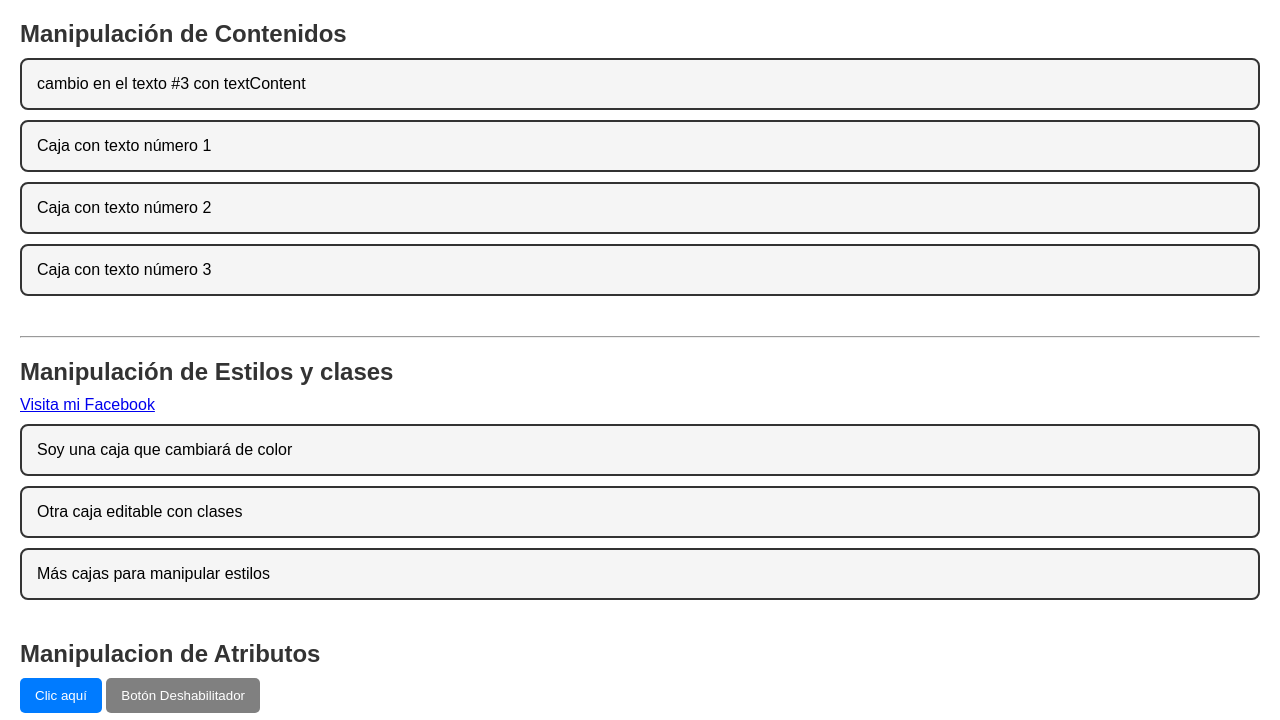
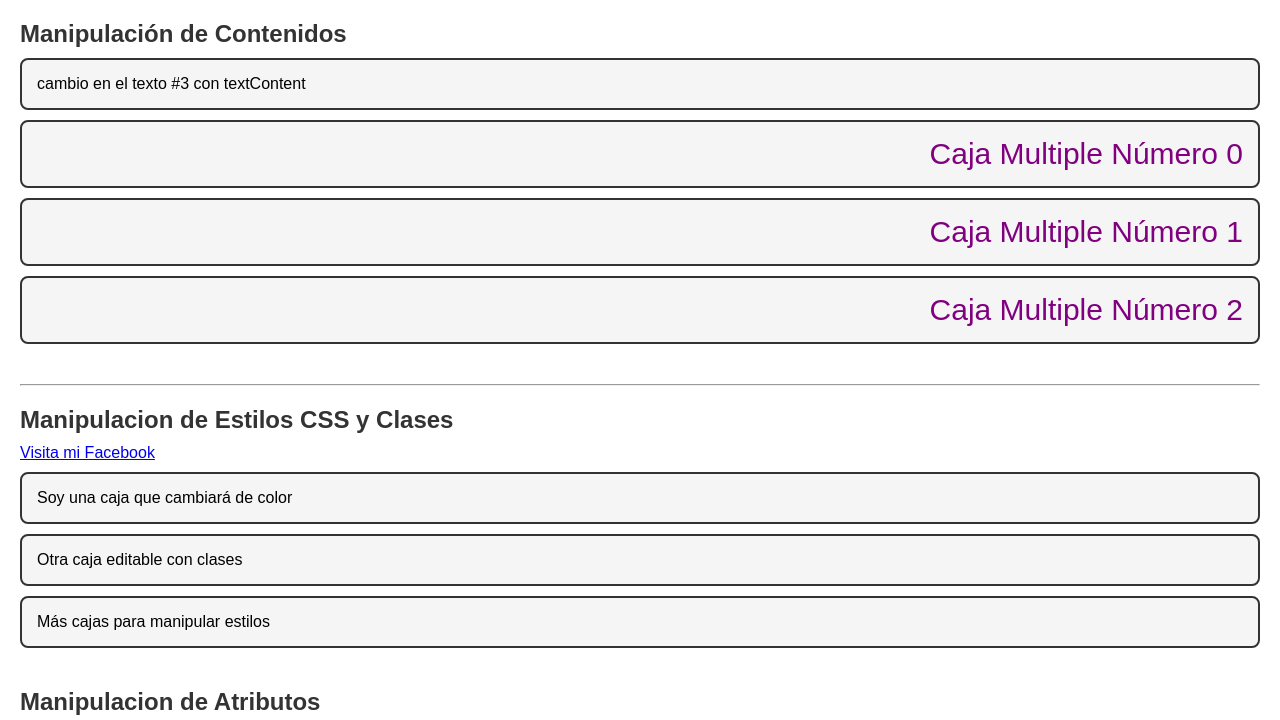
Before and after one commit to juana0504/Manipulacion_del-_DOM_1, a plain HTML site: page index.html in a window 1280 px wide. Shown: the top 720 px of the page. Drawn offline with Linux system fonts and the light colour scheme.

Commit message:
cambiar contenidos multiples elementos

```diff
--- a/index.html
+++ b/index.html
@@ -7,17 +7,18 @@
     <link rel="stylesheet" href="css/style.css">
 </head>
 <body>
+    <!--Contenidos-->
     <section id="contenidos">
         <h2>Manipulación de Contenidos</h2>
         <div id="caja-unica" class="caja">Texto original en una caja única</div>
-        <div class="caja">Caja con texto número 1</div>
-        <div class="caja">Caja con texto número 2</div>
-        <div class="caja">Caja con texto número 3</div>
+        <div class="caja caja-contenidos">Caja con texto número 1</div>
+        <div class="caja caja-contenidos">Caja con texto número 2</div>
+        <div class="caja caja-contenidos">Caja con texto número 3</div>
     </section>
     <hr>
     <!--ESTILOS Y clases-->
     <section id="estilos">
-        <h2>Manipulación de Estilos y clases</h2>
+        <h2 id="manipulacion">Manipulación de Estilos y clases</h2>
         <a href="https://www.facebook.com/?stype=lo&flo=1&deoia=1&jlou=Afcd0gASOdV1pFFmxXGvsnIEeQcrKcUOW6yOQmHUbfTEVhj4w3qVA1_Ih-dbXytB90S2DnxjepLuPOwSaxcDrBae-Ym-7Okf9bgCkO4Z8vRGAQ&smuh=32716&lh=Ac9L77F9DlBEsHLypvw">Visita mi Facebook</a>
         <div id="estilo-unico" class="caja">Soy una caja que cambiará de color</div>
         <div class="caja">Otra caja editable con clases</div>
--- a/js/contenidos.js
+++ b/js/contenidos.js
@@ -1,7 +1,24 @@
+//Cambiar contenido a elementos unicos
+
 const caja=document.getElementById('caja-unica');
+const titulo=document.querySelector('#manipulacion');
 
 caja.innerText="cambio en el texto #1 con innerText"
 
 caja.innerHTML="cambio en el texto #2 con innerHTML"
 
 caja.textContent="cambio en el texto #3 con textContent"
+
+titulo.textContent="Manipulacion de Estilos CSS y Clases"
+
+
+//Cambiar contenidos a elementos multiples
+
+const cajas=document.querySelectorAll('.caja-contenidos');
+
+cajas.forEach((caja, index)=>{
+    caja.textContent='Caja Multiple Número ' + index;
+    caja.style.color='purple';
+    caja.style.fontSize='30px';
+    caja.style.textAlign='right';
+});
```
